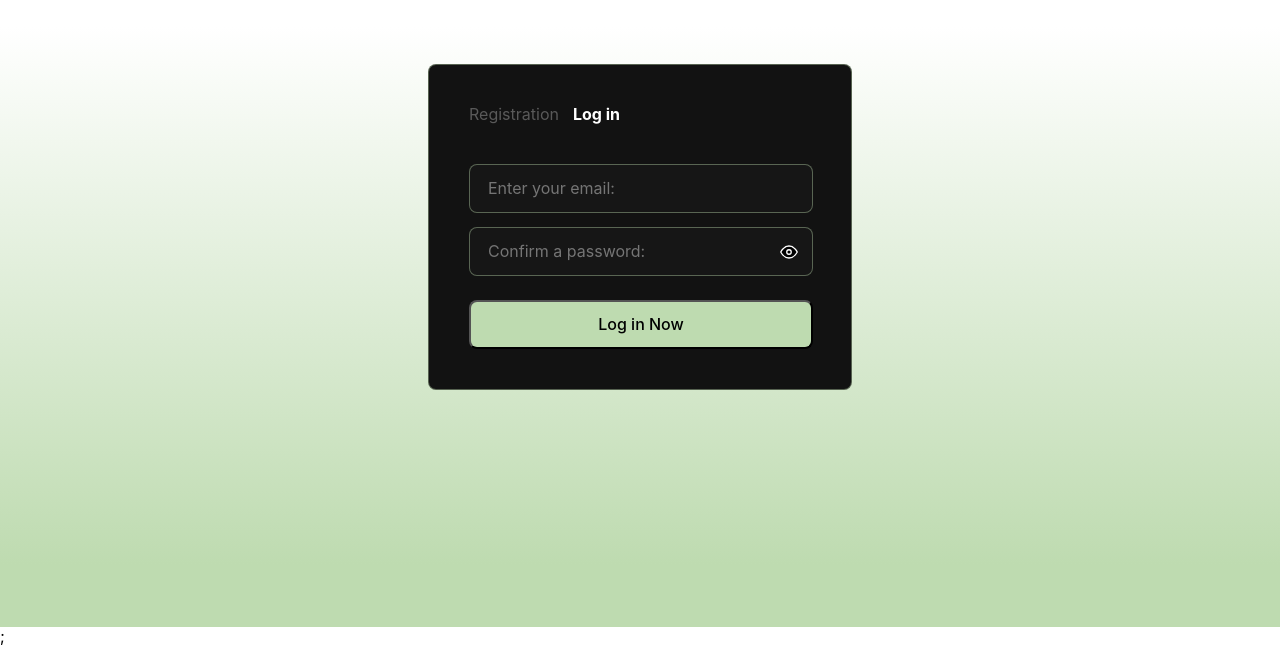
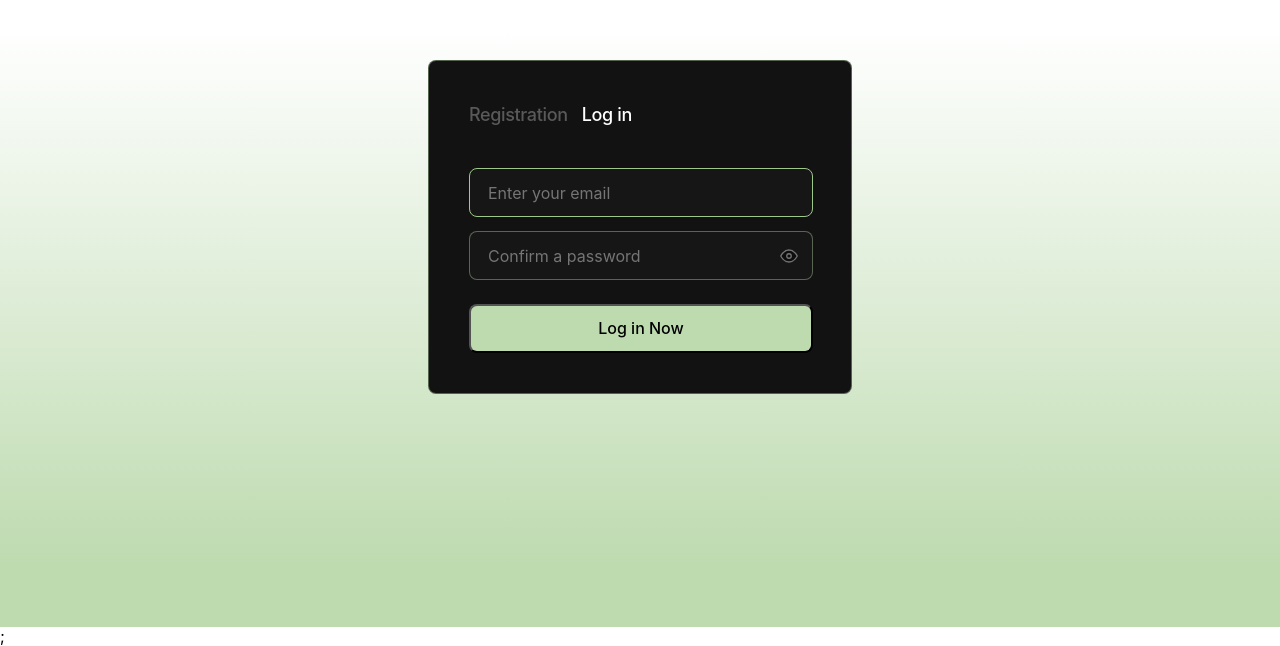
Before and after one commit to havr1985/TaskPro-blended1-frontend, a React (Vite) app: page /TaskPro-blended1-frontend/auth/login in a window 1280 px wide. Shown: the part 173-819 px from the top of the page. Built offline with nearby package versions, Linux system fonts and the light colour scheme.

Commit message:
fix/modal-windows

```diff
--- a/src/components/BoardModal/EditBoardModal/editBoardModal.jsx
+++ b/src/components/BoardModal/EditBoardModal/editBoardModal.jsx
@@ -65,7 +65,7 @@ export const EditBoardModal = ({ isModalOpen, modalStateSwapper, gallery }) => {
     icon: iconDates,
     backgroundURL: backgroundURLDates,
   };
-	const handleSubmit = e => {
+  const handleSubmit = (e) => {
     e.preventDefault();
 
     const newBoardTitle = e.target.elements[0].value;
@@ -88,11 +88,11 @@ export const EditBoardModal = ({ isModalOpen, modalStateSwapper, gallery }) => {
     navigate(`/home/${newBoardTitle}`);
   };
 
-	const handleBgSelection = url => {
+  const handleBgSelection = (url) => {
     setSelectedBg(url);
   };
 
-	const handleIconSelection = el => {
+  const handleIconSelection = (el) => {
     setSetIcon(el);
   };
 
@@ -101,24 +101,26 @@ export const EditBoardModal = ({ isModalOpen, modalStateSwapper, gallery }) => {
       modalIsOpen={isModalOpen}
       closeModal={modalStateSwapper}
       title={"Edit board"}
-			maxWidth={"350px"}>
+      maxWidth={"350px"}
+    >
       <Section>
         <Formik
           initialValues={initialValues}
           validationSchema={validationSchema}
           //   onSubmit={handleSubmit}>
         >
-					<ModalForm onSubmit={e => handleSubmit(e)}>
+          <ModalForm onSubmit={(e) => handleSubmit(e)}>
             <FormWrapper>
-							<ErrorSection name='title' component='div' />
+              <ErrorSection name="title" component="div" />
               <TitleInput
                 // onChange={(e) => e.target.elements[0].value(e)}
-								type='text'
-								id='title'
+                type="text"
+                id="title"
                 defaultValue={titleDates}
-								name='title'
-								placeholder='Title'
-								autoComplete='off'
+                name="title"
+                placeholder="Title"
+                autoComplete="off"
+                autoFocus
               />
             </FormWrapper>
 
@@ -131,11 +133,12 @@ export const EditBoardModal = ({ isModalOpen, modalStateSwapper, gallery }) => {
                       className={setIcon === el ? "active" : ""}
                       onClick={() => handleIconSelection(el)}
                       width={18}
-											height={18}>
+                      height={18}
+                    >
                       <use href={icons + el} width={18} height={18} />
                     </Icon>
 
-										<DefaultRadioBtn type='radio' value={el} name='icon' />
+                    <DefaultRadioBtn type="radio" value={el} name="icon" />
                   </IconWrapper>
                 ))}
               </RadioBtnWrapper>
@@ -148,7 +151,8 @@ export const EditBoardModal = ({ isModalOpen, modalStateSwapper, gallery }) => {
                   <label key={idx}>
                     <BgcItem
                       onClick={() => handleBgSelection(el[gallery])}
-											className={selectedBg === el[gallery] ? "active" : ""}>
+                      className={selectedBg === el[gallery] ? "active" : ""}
+                    >
                       {el[gallery] !== "" && (
                         <CustomRadioBtn
                           $bcgurl={el[gallery]}
@@ -159,16 +163,16 @@ export const EditBoardModal = ({ isModalOpen, modalStateSwapper, gallery }) => {
                     </BgcItem>
 
                     <DefaultRadioBtn
-											type='radio'
+                      type="radio"
                       value={el[gallery]}
-											name='bg'
+                      name="bg"
                     />
                   </label>
                 ))}
               </RadioBtnWrapper>
             </FormWrapper>
 
-						<AuthFormSubmitButton type='submit'>
+            <AuthFormSubmitButton type="submit">
               <ButtonPlus>
                 <PlusIcon>
                   <use href={icons + "#icon-plus"} />
--- a/src/components/BoardModal/newBoardModal/newBoardModal.jsx
+++ b/src/components/BoardModal/newBoardModal/newBoardModal.jsx
@@ -57,7 +57,7 @@ export const AddBoardModal = ({ isModalOpen, modalStateSwapper, gallery }) => {
   };
 
   const navigate = useNavigate();
-	const handleSubmit = e => {
+  const handleSubmit = (e) => {
     e.preventDefault();
     const boardTitle = e.target.elements[0].value;
 
@@ -75,11 +75,11 @@ export const AddBoardModal = ({ isModalOpen, modalStateSwapper, gallery }) => {
     dispatch(addDashboardThunk(newBoardData));
     navigate(`/home/${newBoardData.title}`);
   };
-	const handleBgSelection = url => {
+  const handleBgSelection = (url) => {
     setSelectedBg(url);
   };
 
-	const handleIconSelection = el => {
+  const handleIconSelection = (el) => {
     setSetIcon(el);
   };
 
@@ -113,20 +113,23 @@ export const AddBoardModal = ({ isModalOpen, modalStateSwapper, gallery }) => {
       modalIsOpen={isModalOpen}
       closeModal={modalStateSwapper}
       title={"New board"}
-			maxWidth={"350px"}>
+      maxWidth={"350px"}
+    >
       <Section>
         <Formik
           initialValues={initialValues}
-					validationSchema={validationSchema}>
-					<ModalForm onSubmit={e => handleSubmit(e)}>
+          validationSchema={validationSchema}
+        >
+          <ModalForm onSubmit={(e) => handleSubmit(e)}>
             <FormWrapper>
-							<ErrorSection name='title' component='div' />
+              <ErrorSection name="title" component="div" />
               <TitleInput
-								type='text'
-								id='title'
-								name='title'
-								placeholder='Title'
-								autoComplete='off'
+                type="text"
+                id="title"
+                name="title"
+                placeholder="Title"
+                autoComplete="off"
+                autoFocus
               />
             </FormWrapper>
 
@@ -139,11 +142,12 @@ export const AddBoardModal = ({ isModalOpen, modalStateSwapper, gallery }) => {
                       className={setIcon === el ? "active" : ""}
                       onClick={() => handleIconSelection(el)}
                       width={18}
-											height={18}>
+                      height={18}
+                    >
                       <use href={icons + el} width={18} height={18} />
                     </Icon>
 
-										<DefaultRadioBtn type='radio' value={el} name='icon' />
+                    <DefaultRadioBtn type="radio" value={el} name="icon" />
                   </IconWrapper>
                 ))}
               </RadioBtnWrapper>
@@ -156,7 +160,8 @@ export const AddBoardModal = ({ isModalOpen, modalStateSwapper, gallery }) => {
                   <label key={idx}>
                     <BgcItem
                       onClick={() => handleBgSelection(el[gallery])}
-											className={selectedBg === el[gallery] ? "active" : ""}>
+                      className={selectedBg === el[gallery] ? "active" : ""}
+                    >
                       {el[gallery] !== "" && (
                         <CustomRadioBtn
                           $bcgurl={el[gallery]}
@@ -167,17 +172,17 @@ export const AddBoardModal = ({ isModalOpen, modalStateSwapper, gallery }) => {
                     </BgcItem>
 
                     <DefaultRadioBtn
-											type='radio'
+                      type="radio"
                       value={el[gallery]}
                       // value={data[0]["url"]}
-											name='bg'
+                      name="bg"
                     />
                   </label>
                 ))}
               </RadioBtnWrapper>
             </FormWrapper>
 
-						<AuthFormSubmitButton type='submit'>
+            <AuthFormSubmitButton type="submit">
               <ButtonPlus>
                 <PlusIcon>
                   <use href={icons + "#icon-plus"} />
--- a/src/components/FormAddCard/FormAddCard.jsx
+++ b/src/components/FormAddCard/FormAddCard.jsx
@@ -128,6 +128,7 @@ export default function FormAddCard({
                   onChange={handleChange}
                   value={values.title}
                   placeholder="Title"
+                  autoFocus
                 />
                 <Error name="title" component="div" className="error" />
               </Container>
--- a/src/components/FormAddCard/FormEditCard.jsx
+++ b/src/components/FormAddCard/FormEditCard.jsx
@@ -200,8 +200,8 @@ export default function FormEditCard({
               </StyledContainerRadioBtn>
 
               <StyledDeadlineTitle>Deadline</StyledDeadlineTitle>
-              <StyledDeadlineWrapper>
-                <TextDeadlain onClick={openCalendarModal}>
+              <StyledDeadlineWrapper onClick={openCalendarModal}>
+                <TextDeadlain>
                   {dateFromCalendar === null
                     ? deadlineDate(cardDeadline)
                     : deadlineDate(dateFromCalendar)}
--- a/src/components/LoginForm/LoginForm.jsx
+++ b/src/components/LoginForm/LoginForm.jsx
@@ -1,21 +1,32 @@
-import { useState } from 'react';
-import { useDispatch } from 'react-redux';
+import { useState } from "react";
+import { useDispatch } from "react-redux";
 import icons from "../../shared/images/icons.svg";
-import { useFormik } from 'formik';
-import * as Yup from 'yup';
-import { loginThunk } from '../../redux/Auth/authOperation';
-import { LoginWrapper, LoginContainer,  InputContainer, InputBthEye, NavContainer,  LoginBtn, ErrorText,  LoginInput, ErrorContainer, CorectDiv} from './LoginForm.styled';
-import { NavLink } from 'react-router-dom';
-import { ToastContainer, toast } from 'react-toastify';
-import 'react-toastify/dist/ReactToastify.css'
+import { useFormik } from "formik";
+import * as Yup from "yup";
+import { loginThunk } from "../../redux/Auth/authOperation";
+import {
+  LoginWrapper,
+  LoginContainer,
+  InputContainer,
+  InputBthEye,
+  NavContainer,
+  LoginBtn,
+  ErrorText,
+  LoginInput,
+  ErrorContainer,
+  CorectDiv,
+  RegisterLink,
+  LoginLink,
+} from "./LoginForm.styled";
+import { ToastContainer, toast } from "react-toastify";
+import "react-toastify/dist/ReactToastify.css";
 
 const LoginSchema = Yup.object({
-      email: Yup.string().required('This field is required'),
-      password: Yup.string().required('This field is required'),
-})
+  email: Yup.string().required("This field is required"),
+  password: Yup.string().required("This field is required"),
+});
 
 export const LoginForm = () => {
-
   const dispatch = useDispatch();
   const [showPassword, setShowPassword] = useState(false);
 
@@ -27,13 +38,18 @@ export const LoginForm = () => {
     validationSchema: LoginSchema,
     onSubmit: async (values) => {
       try {
-        await dispatch(loginThunk({
+        await dispatch(
+          loginThunk({
             email: values.email,
             password: values.password,
-        })).unwrap();
+          })
+        ).unwrap();
         formik.resetForm();
       } catch (error) {
-        toast.error("Invalid email or password. Please verify your login details and try again",{position:"top-right"});
+        toast.error(
+          "Invalid email or password. Please verify your login details and try again",
+          { position: "top-right" }
+        );
       }
     },
   });
@@ -46,14 +62,11 @@ export const LoginForm = () => {
     <LoginWrapper>
       <LoginContainer>
         <NavContainer>
-          <NavLink to="/auth/register">Registration</NavLink>
+          <RegisterLink to="/auth/register">Registration</RegisterLink>
 
-          <NavLink
-            to="/auth/login"
-            style={{ color: "#ffffff", fontWeight: "bold" }}
-          >
+          <LoginLink to="/auth/login" style={{ color: "#ffffff" }}>
             Log in
-          </NavLink>
+          </LoginLink>
         </NavContainer>
 
         <form onSubmit={formik.handleSubmit}>
@@ -62,12 +75,13 @@ export const LoginForm = () => {
               <label htmlFor="email"></label>
               <LoginInput
                 type="email"
-              placeholder="Enter your email:"
+                placeholder="Enter your email"
                 id="email"
                 name="email"
                 onChange={formik.handleChange}
                 onBlur={formik.handleBlur}
                 value={formik.values.email}
+                autoFocus
               />
               {formik.touched.email && formik.errors.email ? (
                 <ErrorText>{formik.errors.email}</ErrorText>
@@ -78,22 +92,14 @@ export const LoginForm = () => {
               <label htmlFor="password"></label>
               <LoginInput
                 type={showPassword ? "text" : "password"}
-                placeholder="Confirm a password:"
+                placeholder="Confirm a password"
                 id="password"
                 name="password"
                 onChange={formik.handleChange}
                 onBlur={formik.handleBlur}
                 value={formik.values.password}
               />
-              <InputBthEye
-                type="button"
-                onClick={togglePasswordVisibility}
-                className="toggle-password-button"
-                style={{
-                  stroke: "rgb(255,255,255)",
-                  strokeWidth: "1.3px",
-                }}
-              >
+              <InputBthEye onClick={togglePasswordVisibility}>
                 <use href={icons + "#icon-password-eye"} />
               </InputBthEye>
 
@@ -101,16 +107,13 @@ export const LoginForm = () => {
                 <ErrorText>{formik.errors.password}</ErrorText>
               ) : null}
             </InputContainer>
-
           </CorectDiv>
 
           <LoginBtn type="submit">Log in Now</LoginBtn>
         </form>
-
       </LoginContainer>
       <ErrorContainer>
-      <ToastContainer
-        />
+        <ToastContainer />
       </ErrorContainer>
     </LoginWrapper>
   );
--- a/src/components/LoginForm/LoginForm.styled.jsx
+++ b/src/components/LoginForm/LoginForm.styled.jsx
@@ -1,3 +1,4 @@
+import { Link } from "react-router-dom";
 import styled from "styled-components";
 
 export const LoginWrapper = styled.div`
@@ -6,7 +7,8 @@ export const LoginWrapper = styled.div`
   align-items: center;
   height: 100vh;
   width: 100vw;
-  background: var(--welcomeBgColor);`
+  background: var(--welcomeBgColor);
+`;
 
 export const LoginContainer = styled.div`
   display: flex;
@@ -20,14 +22,37 @@ padding: 24px;
   border-radius: 8px;
 
   @media (min-width: 375px) {
-    width: 335px
-  };
+    width: 335px;
+  }
 
   @media (min-width: 768px) {
     width: 424px;
     padding: 40px;
   }
-`
+`;
+
+export const RegisterLink = styled(Link)`
+  margin-right: 14px;
+  display: inline-block;
+  font-weight: 500;
+  font-size: 18px;
+  line-height: 1.5;
+  letter-spacing: -0.02em;
+  color: var(--color-white);
+  text-decoration: none;
+`;
+
+export const LoginLink = styled(Link)`
+  left: 160px;
+  top: 40px;
+  font-weight: 500;
+  font-size: 18px;
+  line-height: 1.5;
+  letter-spacing: -0.02em;
+  color: var(--color-pale-white);
+  text-decoration: none;
+`;
+
 export const InputContainer = styled.div`
   position: relative;
   width: 287px;
@@ -40,7 +65,7 @@ border-radius: 8px;
   @media (min-width: 767px) {
     width: 344px;
   }
-`
+`;
 
 export const LoginInput = styled.input`
   outline: none;
@@ -56,10 +81,7 @@ export const LoginInput = styled.input`
   border-radius: 8px;
   transition: var(--hover-params);
 
-  &:focus {
-    border: 1px solid var(--secondary-login-button-color);
-  }
-
+  &:focus,
   &:active {
     border: 1px solid var(--secondary-login-button-color);
   }
@@ -67,30 +89,34 @@ export const LoginInput = styled.input`
   @media (min-width: 767px) {
     width: 344px;
   }
-`
+`;
 
 export const NavContainer = styled.nav`
   display: flex;
   width: 287px;
-gap: 14px;
   align-items: start;
   padding: 0;
   margin-bottom: 40px;
   color: var(--loginform-text-color);
-`
+`;
 
 export const InputBthEye = styled.svg`
   position: absolute;
   top: 16px;
   right: 15px;
-width:18px;
-height:18px;
-background: transparent;
-
-cursor: pointer;
+  width: 18px;
+  height: 18px;
   stroke: var(--user-icon-stroke-color);
   stroke-width: 1.3px;
-`
+  opacity: 0.4;
+  cursor: pointer;
+  transition: opacity var(--hover-params);
+
+  &:hover,
+  &:focus {
+    opacity: 1;
+  }
+`;
 export const LoginBtn = styled.button`
   cursor: pointer;
   width: 287px;
@@ -103,14 +129,14 @@ export const LoginBtn = styled.button`
     background: var(--secondary-login-button-color);
 
     font-weight: bold;
-  };
+  }
   &:focus {
     background: var(--secondary-login-button-color);
-  };
+  }
   @media (min-width: 767px) {
     width: 344px;
-};
-`
+  }
+`;
 
 export const ErrorText = styled.div`
   position: absolute;
@@ -121,15 +147,15 @@ position: absolute;
   font-style: normal;
   letter-spacing: -1%;
   opacity: 0.9;
-  color: #fff;`
+  color: #fff;
+`;
 
 export const ErrorContainer = styled.div`
   position: fixed;
   top: 20px;
   right: 20px;
   width: 200px;
-`
-
+`;
 
 export const CorectDiv = styled.div`
   display: flex;
@@ -137,5 +163,4 @@ flex-direction: column;
   margin-bottom: 24px;
   gap: 14px;
   position: relative;
-
-`
+`;
--- a/src/components/RegisterForm/RegisterForm.jsx
+++ b/src/components/RegisterForm/RegisterForm.jsx
@@ -83,7 +83,7 @@ export const RegisterForm = () => {
             <RegisterLink
               to="/auth/register"
               underline="none"
-              style={{ color: "#ffffff", fontWeight: "bold" }}
+              style={{ color: "#ffffff" }}
             >
               Registration
             </RegisterLink>
@@ -101,6 +101,7 @@ export const RegisterForm = () => {
                 value={formik.values.name}
                 onBlur={formik.handleBlur}
                 placeholder="Enter your name"
+                autoFocus
               />
               {formik.touched.name && formik.errors.name ? (
                 <ErrorText>{formik.errors.name}</ErrorText>
@@ -132,7 +133,7 @@ export const RegisterForm = () => {
                   value={formik.values.password}
                   placeholder="Create a password"
                 />
-                <Passwordsvg width="18px" onClick={togglePasswordVisiblity}>
+                <Passwordsvg onClick={togglePasswordVisiblity}>
                   {" "}
                   <use href={icons + "#icon-password-eye"}></use>{" "}
                 </Passwordsvg>
@@ -146,8 +147,7 @@ export const RegisterForm = () => {
           <RegisterBtn type="submit">Register Now</RegisterBtn>
         </form>
         <ErrorContainer>
-      <ToastContainer
-        />
+          <ToastContainer />
         </ErrorContainer>
       </FormContainer>
     </Container>
--- a/src/components/RegisterForm/RegisterForm.styled.jsx
+++ b/src/components/RegisterForm/RegisterForm.styled.jsx
@@ -34,10 +34,9 @@ export const LinkMenu = styled.div`
 export const RegisterLink = styled(Link)`
   margin-right: 14px;
   display: inline-block;
-  // font-style: normal;
-  // font-weight: 500;
-  // font-size: 18px;
-  line-height: 27px;
+  font-weight: 500;
+  font-size: 18px;
+  line-height: 1.5;
   letter-spacing: -0.02em;
   color: var(--color-white);
   text-decoration: none;
@@ -46,10 +45,9 @@ export const RegisterLink = styled(Link)`
 export const LoginLink = styled(Link)`
   left: 160px;
   top: 40px;
-  font-style: normal;
   font-weight: 500;
   font-size: 18px;
-  line-height: 27px;
+  line-height: 1.5;
   letter-spacing: -0.02em;
   color: var(--color-pale-white);
   text-decoration: none;
@@ -68,19 +66,20 @@ export const InputInput = styled.input`
   overflow: hidden;
   width: 344px;
   height: 49px;
-  // left: 40px;
-  // top: 107px;
   color: var(--welcome-hover-text-color);
   background: var(--welcome-background-color);
-  // opacity: 0.4;
   border: 1px solid var(--loginform-border);
   padding-left: 18px;
   box-shadow: 0px 4px 16px var(--color-shadow);
   border-radius: 8px;
   transition: var(--hover-params);
-  &:focus {
-    border: 1px solid var(--secondary-login-button-color);
+
+  &:-webkit-autofill {
+    -webkit-box-shadow: inset 0 0 0 50px white; /* цвет вашего фона */
+    -webkit-text-fill-color: black; /* цвет текста */
   }
+
+  &:focus,
   &:active {
     border: 1px solid var(--secondary-login-button-color);
   }
@@ -126,19 +125,20 @@ export const PasswordInput = styled.div`
   gap: 14px;
 `;
 export const Passwordsvg = styled.svg`
+  position: absolute;
+  top: 16px;
+  right: 15px;
+  width: 18px;
+  height: 18px;
+  stroke: var(--user-icon-stroke-color);
+  stroke-width: 1.3px;
+  opacity: 0.4;
+  cursor: pointer;
+  transition: opacity var(--hover-params);
 
-  position: absolute;
-  right: 18px;
-  top: 19px;
-  cursor: pointer;
-  stroke: #fff;
-  width: 16.5px;
-  height: 16px;
-  right: 15px;
-  opacity: 0.4;
   &:hover,
   &:focus {
-    stroke: var(--user-icon-stroke-color);
+    opacity: 1;
   }
 `;
 
--- a/src/components/dashboard/AddColumnModal/AddColumnModal.jsx
+++ b/src/components/dashboard/AddColumnModal/AddColumnModal.jsx
@@ -56,6 +56,7 @@ export const AddColumnModal = ({ isModalOpen, modalStateSwapper }) => {
                 name="title"
                 placeholder="Title"
                 autoComplete="off"
+                autoFocus
               />
               <ErrorSection name="title" component="div" />
             </FormWrapper>
--- a/src/components/dashboard/EditColumnModal/EditColumnModal.styled.jsx
+++ b/src/components/dashboard/EditColumnModal/EditColumnModal.styled.jsx
@@ -21,7 +21,7 @@ export const TitleInput = styled(Field)`
   opacity: 0.4;
   transition: var(--hover-params);
 
-  color: vat(--modal-title-color);
+  color: var(--modal-title-color);
 
   &::placeholder {
     color: vat(--modal-title-color);
```
Also changed, not shown: src/components/dashboard/AddColumnModal/AddColumnModal.styled.js (+0 -7 lines), src/components/dashboard/EditColumnModal/EditColumnModal.jsx (+5 -2 lines). Lines whose indentation alone changed are shown as unchanged.
